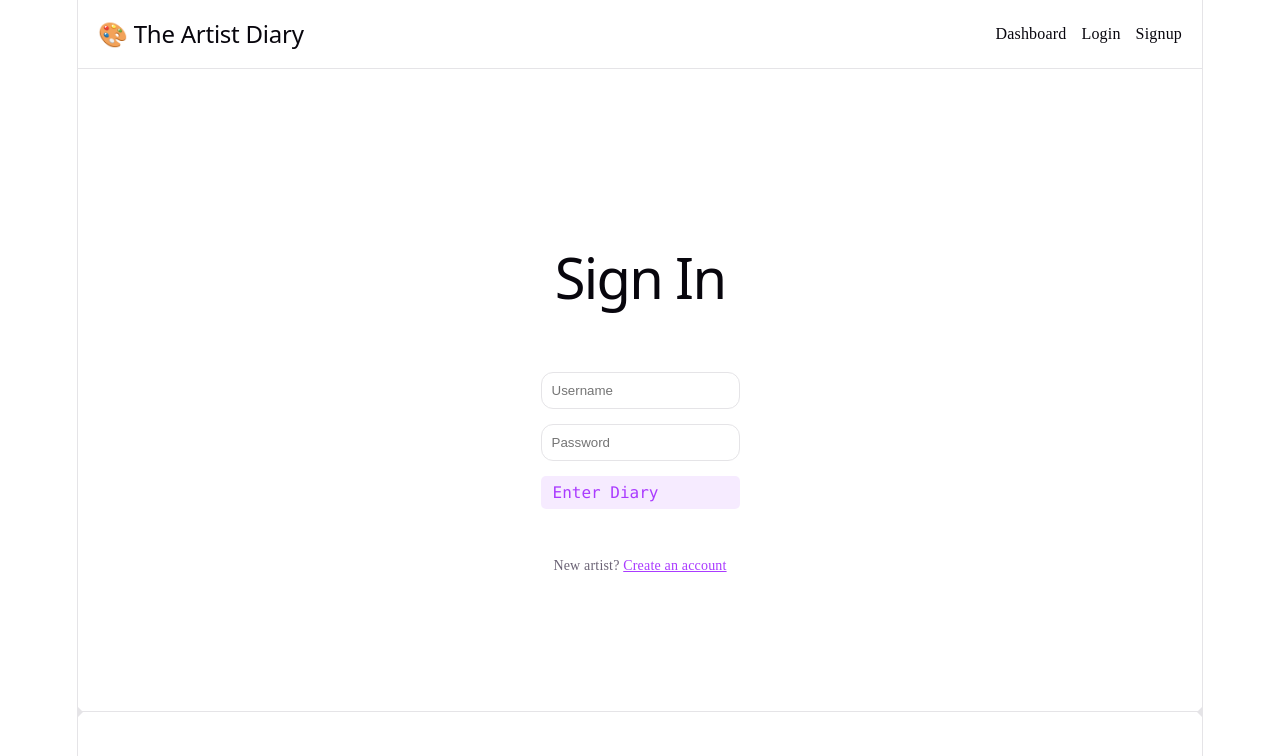
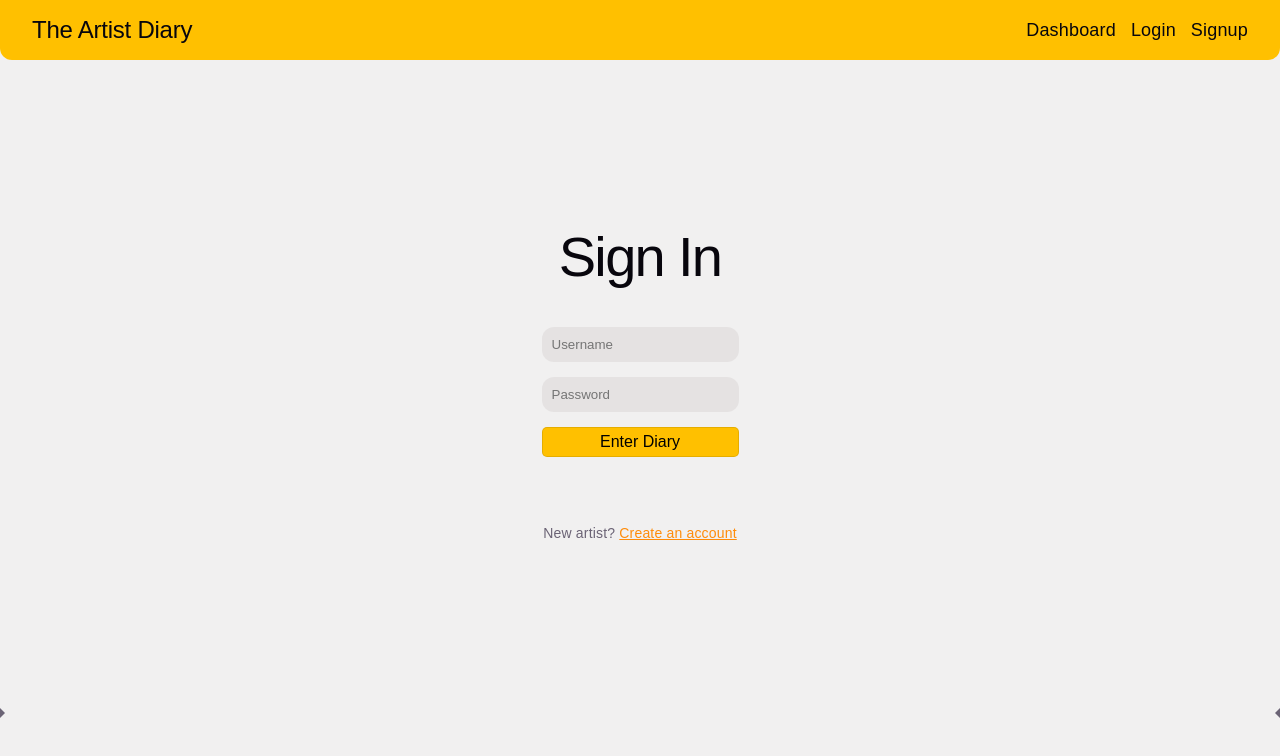
Before and after one commit to Israel-machine/The-Artist-Diary-Project-2, a React app in the folder frontend/: page /login in a window 1280 px wide. Shown: the top 756 px of the page. Built offline with nearby package versions, Linux system fonts and the light colour scheme; the HTML template or start-up script is replaced by a standard one.

Commit message:
CSS styling updated

```diff
--- a/frontend/src/App.css
+++ b/frontend/src/App.css
@@ -1,22 +1,21 @@
-.navbar {
+/* Universal Ribbon Top-Header Style */
+.app-header {
   background-color: var(--nav-bg);
-  color: var(--nav-text);
   padding: 16px 32px;
-  display: flex;
-  justify-content: space-between;
-  align-items: center;
   border-bottom: 1px solid var(--border);
   border-radius: 0 0 12px 12px; /* Smoothly rounds out just the bottom corners of the header ribbon */
 }
 
-/* Ensures layout buttons and links inside the ribbon inherit the correct readable text color */
-.navbar a,
-.navbar button,
-.navbar h1,
-.navbar h2,
-.navbar div {
+/* Force all dynamic elements inside the ribbon to inherit legible theme text tracking */
+.app-header a,
+.app-header button,
+.app-header h1,
+.app-header h2,
+.app-header div,
+.app-header nav a {
   color: var(--nav-text) !important;
 }
+
 .counter {
   font-size: 16px;
   padding: 5px 10px;
@@ -33,45 +32,6 @@
   &:focus-visible {
     outline: 2px solid var(--accent);
     outline-offset: 2px;
-  }
-}
-
-.hero {
-  position: relative;
-
-  .base,
-  .framework,
-  .vite {
-    inset-inline: 0;
-    margin: 0 auto;
-  }
-
-  .base {
-    width: 170px;
-    position: relative;
-    z-index: 0;
-  }
-
-  .framework,
-  .vite {
-    position: absolute;
-  }
-
-  .framework {
-    z-index: 1;
-    top: 34px;
-    height: 28px;
-    transform: perspective(2000px) rotateZ(300deg) rotateX(44deg) rotateY(39deg)
-      scale(1.4);
-  }
-
-  .vite {
-    z-index: 0;
-    top: 107px;
-    height: 26px;
-    width: auto;
-    transform: perspective(2000px) rotateZ(300deg) rotateX(40deg) rotateY(39deg)
-      scale(0.8);
   }
 }
 
@@ -101,75 +61,21 @@
       padding: 24px 20px;
     }
   }
+}
 
-  .icon {
-    margin-bottom: 16px;
-    width: 22px;
-    height: 22px;
+.ticks {
+  position: relative;
+  width: 100%;
+
+  &::before, &::after {
+    content: '';
+    position: absolute;
+    top: -4.5px;
+    border: 5px solid transparent;
   }
 
-  @media (max-width: 1024px) {
-    flex-direction: column;
-    text-align: center;
-  }
-}
-
-#docs {
-  border-right: 1px solid var(--border);
-
-  @media (max-width: 1024px) {
-    border-right: none;
-    border-bottom: 1px solid var(--border);
-  }
-}
-
-#next-steps ul {
-  list-style: none;
-  padding: 0;
-  display: flex;
-  gap: 8px;
-  margin: 32px 0 0;
-
-  .logo {
-    height: 18px;
-  }
-
-  a {
-    color: var(--text-h);
-    font-size: 16px;
-    border-radius: 6px;
-    background: var(--social-bg);
-    display: flex;
-    padding: 6px 12px;
-    align-items: center;
-    gap: 8px;
-    text-decoration: none;
-    transition: box-shadow 0.3s;
-
-    &:hover {
-      box-shadow: var(--shadow);
-    }
-    .button-icon {
-      height: 18px;
-      width: 18px;
-    }
-  }
-
-  @media (max-width: 1024px) {
-    margin-top: 20px;
-    flex-wrap: wrap;
-    justify-content: center;
-
-    li {
-      flex: 1 1 calc(50% - 8px);
-    }
-
-    a {
-      width: 100%;
-      justify-content: center;
-      box-sizing: border-box;
-    }
-  }
+  &::before { left: 0; border-left-color: var(--border); }
+  &::after { right: 0; border-right-color: var(--border); }
 }
 
 #spacer {
@@ -179,47 +85,3 @@
     height: 48px;
   }
 }
-
-.ticks {
-  position: relative;
-  width: 100%;
-
-  &::before,
-  &::after {
-    content: '';
-    position: absolute;
-    top: -4.5px;
-    border: 5px solid transparent;
-  }
-
-  &::before {
-    left: 0;
-    border-left-color: var(--border);
-  }
-  &::after {
-    right: 0;
-    border-right-color: var(--border);
-  }
-}
-
-/* ADD THIS TO THE BOTTOM OF App.css */
-
-.navbar {
-  background-color: var(--nav-bg);
-  color: var(--nav-text);
-  padding: 16px 32px;
-  display: flex;
-  justify-content: space-between;
-  align-items: center;
-  border-bottom: 1px solid var(--border);
-  border-radius: 0 0 12px 12px; /* Smoothly rounds out just the bottom corners of the header ribbon */
-}
-
-/* Ensures layout buttons and links inside the ribbon inherit the correct readable text color */
-.navbar a,
-.navbar button,
-.navbar h1,
-.navbar h2,
-.navbar div {
-  color: var(--nav-text) !important;
-}
--- a/frontend/src/App.jsx
+++ b/frontend/src/App.jsx
@@ -19,20 +19,24 @@ export default function App() {
 
   return (
     <>
-      <header style={{ display: 'flex', justifyContent: 'space-between', alignItems: 'center', padding: '20px', borderBottom: '1px solid var(--border)' }}>
+      {/*
+        Changed to use the global 'app-header' class rule.
+        Retained the flexbox inline layout properties to keep positioning intact.
+      */}
+      <header className="app-header" style={{ display: 'flex', justifyContent: 'space-between', alignItems: 'center' }}>
         <h2 style={{ margin: 0 }}>
-          <Link to="/" style={{ textDecoration: 'none', color: 'inherit' }}>🎨 The Artist Diary</Link>
+          <Link to="/" style={{ textDecoration: 'none', color: 'inherit' }}> The Artist Diary</Link>
         </h2>
         <nav style={{ display: 'flex', alignItems: 'center', gap: '15px' }}>
-          <Link to="/" style={{ color: 'var(--text-h)', textDecoration: 'none' }}>Dashboard</Link>
+          <Link to="/" style={{ textDecoration: 'none' }}>Dashboard</Link>
           {user ? (
             <button onClick={logout} className="counter" style={{ margin: 0, cursor: 'pointer' }}>
               Logout ({user.username})
             </button>
           ) : (
             <>
-              <Link to="/login" style={{ color: 'var(--text-h)', textDecoration: 'none' }}>Login</Link>
-              <Link to="/signup" style={{ color: 'var(--text-h)', textDecoration: 'none' }}>Signup</Link>
+              <Link to="/login" style={{ textDecoration: 'none' }}>Login</Link>
+              <Link to="/signup" style={{ textDecoration: 'none' }}>Signup</Link>
             </>
           )}
         </nav>
--- a/frontend/src/components/Dashboard.jsx
+++ b/frontend/src/components/Dashboard.jsx
@@ -105,7 +105,7 @@ export default function Dashboard() {
 
       <div style={{ width: '100%', display: 'grid', gridTemplateColumns: 'repeat(auto-fill, minmax(280px, 1fr))', gap: '20px', marginTop: '30px' }}>
         {projects.map(project => (
-          <div key={project.id} style={{ padding: '20px', border: '1px solid var(--border)', borderRadius: '8px', textAlign: 'left', display: 'flex', flexDirection: 'column', justifyContent: 'space-between' }}>
+          <div key={project.id} style={{ padding: '20px', borderRadius: '8px', textAlign: 'left', display: 'flex', flexDirection: 'column', justifyContent: 'space-between', backgroundColor: '#ffffff' }}>
 
             {editingProjectId === project.id ? (
               /* INLINE EDIT CARD LAYOUT */
--- a/frontend/src/components/ProjectDetail.jsx
+++ b/frontend/src/components/ProjectDetail.jsx
@@ -242,7 +242,7 @@ export default function ProjectDetail() {
                 const parsedData = parseSessionData(session.color_notes);
 
                 return (
-                  <div key={session.id} style={{ padding: '15px', borderLeft: '4px solid var(--accent)', background: 'var(--code-bg)', borderRadius: '0 6px 6px 0' }}>
+                  <div key={session.id} style={{ padding: '15px', borderLeft: '4px solid var(--accent)', background: '#ffffff', borderRadius: '0 6px 6px 0' }}>
 
                     {editingSessionId === session.id ? (
 
--- a/frontend/src/index.css
+++ b/frontend/src/index.css
@@ -1,20 +1,29 @@
 :root {
+  /* Text & Colors */
   --text: #6b6375;
   --text-h: #08060d;
-  --bg: #fff;
-  --border: #e5e4e7;
+  --bg: #56494914;
   --code-bg: #f4f3ec;
-  --accent: #aa3bff;
-  --accent-bg: rgba(170, 59, 255, 0.1);
-  --accent-border: rgba(170, 59, 255, 0.5);
-  --social-bg: rgba(244, 243, 236, 0.5);
-  --shadow:
-    rgba(0, 0, 0, 0.1) 0 10px 15px -3px, rgba(0, 0, 0, 0.05) 0 4px 6px -2px;
-  --nav-bg: #EAA814;
-  --nav-text: #08060d
-  --sans: system-ui, 'Segoe UI', Roboto, sans-serif;
-  --heading: system-ui, 'Segoe UI', Roboto, sans-serif;
-  --mono: ui-monospace, Consolas, monospace;
+  --accent: #ff8800f6;
+  --accent-bg: rgba(195, 236, 243, 0.962);
+  --accent-border: #c0e4fa;;
+  --social-bg: #dbeefa;
+
+  --shadow: rgba(0, 0, 0, 0.1) 0 10px 15px -3px, rgba(0, 0, 0, 0.05) 0 4px 6px -2px;
+
+  /* Dynamic Theme Variables for aesthetics rules */
+  --nav-bg: #FFC000;              /* Mango Yellow */
+  --nav-text: #08060d;
+  --form-bg: #c0e4fa;             /* Light Blue Grey Background */
+
+  /* Submit Buttons & Custom Yellow Accent Elements */
+  --submit-btn-bg: #fef08a;       /* Pastel Yellow for Submit Elements */
+  --accent-yellow: #ffd969;       /* Target Yellow for Open Log, Add Color, & Total Time */
+
+  /* UPDATED: Enforce Arial / Sans-Serif across all elements */
+  --sans: Arial, Helvetica, sans-serif;
+  --heading: Arial, Helvetica, sans-serif;
+  --mono: Arial, Helvetica, sans-serif;
 
   font: 18px/145% var(--sans);
   letter-spacing: 0.18px;
@@ -33,32 +42,30 @@
 
 @media (prefers-color-scheme: dark) {
   :root {
-    --nav-bg: #df9b09;
+    --nav-bg: #e0a300;            /* Slightly deeper mango for dark appearance readability */
     --nav-text: #08060d;
+    --form-bg: #1f2633;           /* Dark slate-blue equivalent for dark mode eye protection */
     --text: #9ca3af;
     --text-h: #f3f4f6;
     --bg: #16171d;
     --border: #2e303a;
     --code-bg: #1f2028;
-    --accent: #c084fc;
-    --accent-bg: rgba(192, 132, 252, 0.15);
-    --accent-border: rgba(192, 132, 252, 0.5);
+    --accent: #ffd969;
+    --accent-bg: rgba(195, 236, 243, 0.962);
+    --accent-border: #ffd969;
     --social-bg: rgba(47, 48, 58, 0.5);
-    --shadow:
-      rgba(0, 0, 0, 0.4) 0 10px 15px -3px, rgba(0, 0, 0, 0.25) 0 4px 6px -2px;
-  }
-
-  #social .button-icon {
-    filter: invert(1) brightness(2);
+    --shadow: rgba(0, 0, 0, 0.4) 0 10px 15px -3px, rgba(0, 0, 0, 0.25) 0 4px 6px -2px;
+    --submit-btn-bg: #fde047;     /* High contrast dark mode pastel-yellow alternate */
+    --accent-yellow: #ffd969;
   }
 }
 
 body {
   margin: 0;
+  font-family: var(--sans);
 }
 
 #root {
-  width: 1126px;
   max-width: 100%;
   margin: 0 auto;
   text-align: center;
@@ -69,8 +76,7 @@ body {
   box-sizing: border-box;
 }
 
-h1,
-h2 {
+h1, h2, h3, h4, h5, h6 {
   font-family: var(--heading);
   font-weight: 500;
   color: var(--text-h);
@@ -85,6 +91,7 @@ h1 {
     margin: 20px 0;
   }
 }
+
 h2 {
   font-size: 24px;
   line-height: 118%;
@@ -94,12 +101,12 @@ h2 {
     font-size: 20px;
   }
 }
-p {
-  margin: 0;
+
+p, span, label, input, textarea, button {
+  font-family: var(--sans);
 }
 
-code,
-.counter {
+code, .counter {
   font-family: var(--mono);
   display: inline-flex;
   border-radius: 4px;
@@ -113,11 +120,57 @@ code {
   background: var(--code-bg);
 }
 
+/* Global container targets to sweep out code redundancy from inline markup wrappers */
+form.aesthetic-form {
+  background-color: var(--form-bg) !important;
+}
+
+input, textarea, form, div[style*="border"] {
+  border-radius: 12px !important;
+}
+
+/* Global style targeting all form submit buttons */
+button[type="submit"] {
+  background-color: var(--nav-bg) !important;
+  color: #000000 !important; /* Forces text inside to be pure black */
+  border: 1px solid rgba(0, 0, 0, 0.1);
+  transition: background-color 0.2s ease, transform 0.1s ease;
+  display: inline;
+}
+
+/* Optional: Slight hover effect for better user experience */
+button[type="submit"]:hover {
+  filter: brightness(0.95); /* Corrected syntax to darkens slightly on hover */
+  cursor: pointer;
+}
+
+button[type="submit"]:active {
+  transform: scale(0.98); /* Subtle click depression effect */
+}
+
+/* Custom Utility Class for specific yellow aesthetic pieces */
+.yellow-accent-bg {
+  background-color: var(--accent-yellow) !important;
+  color: #000000 !important; /* Ensures crisp text readability */
+}
+
+/* Ensure the Open Log link button displays correctly with the new color background */
+a.counter.yellow-accent-bg {
+  background: var(--accent-yellow) !important;
+  color: #000000 !important;
+}
+
+/* GLOBAL CATCH-ALL: Force font-family system reset to Arial on all UI scopes */
+*,
+*::before,
+*::after,
+body,
+h1, h2, h3, h4, h5, h6,
 input,
 textarea,
-form,
-div[style*="border"],
-.project-card,
-.session-card {
-  border-radius: 12px !important; /* Forces all component boxes to have clean rounded edges */
+button,
+select,
+code,
+.counter {
+  font-family: Arial, Helvetica, sans-serif !important;
 }
```
Also changed, not shown: 2 other files (tests, documents, lock files or other folders).
